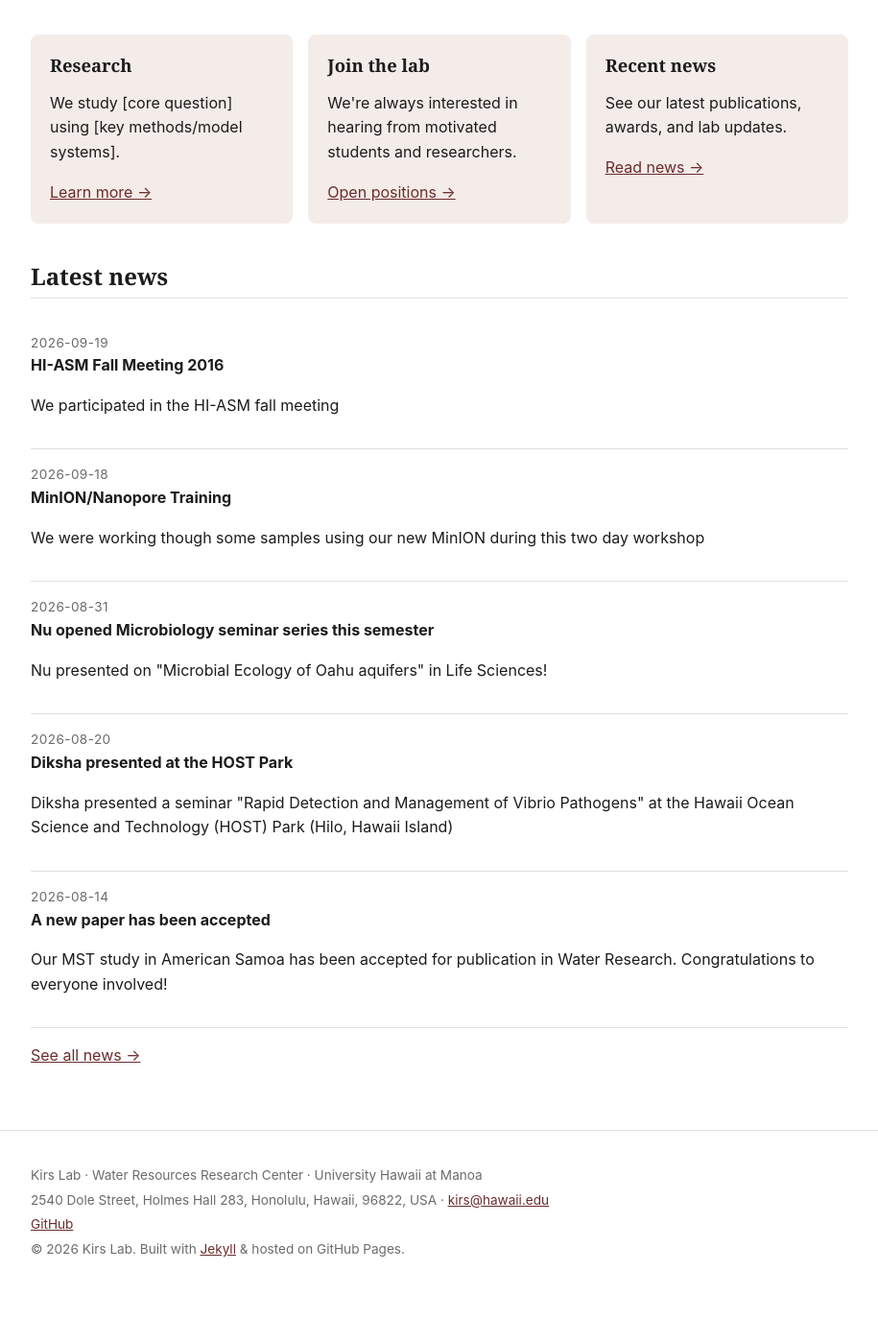
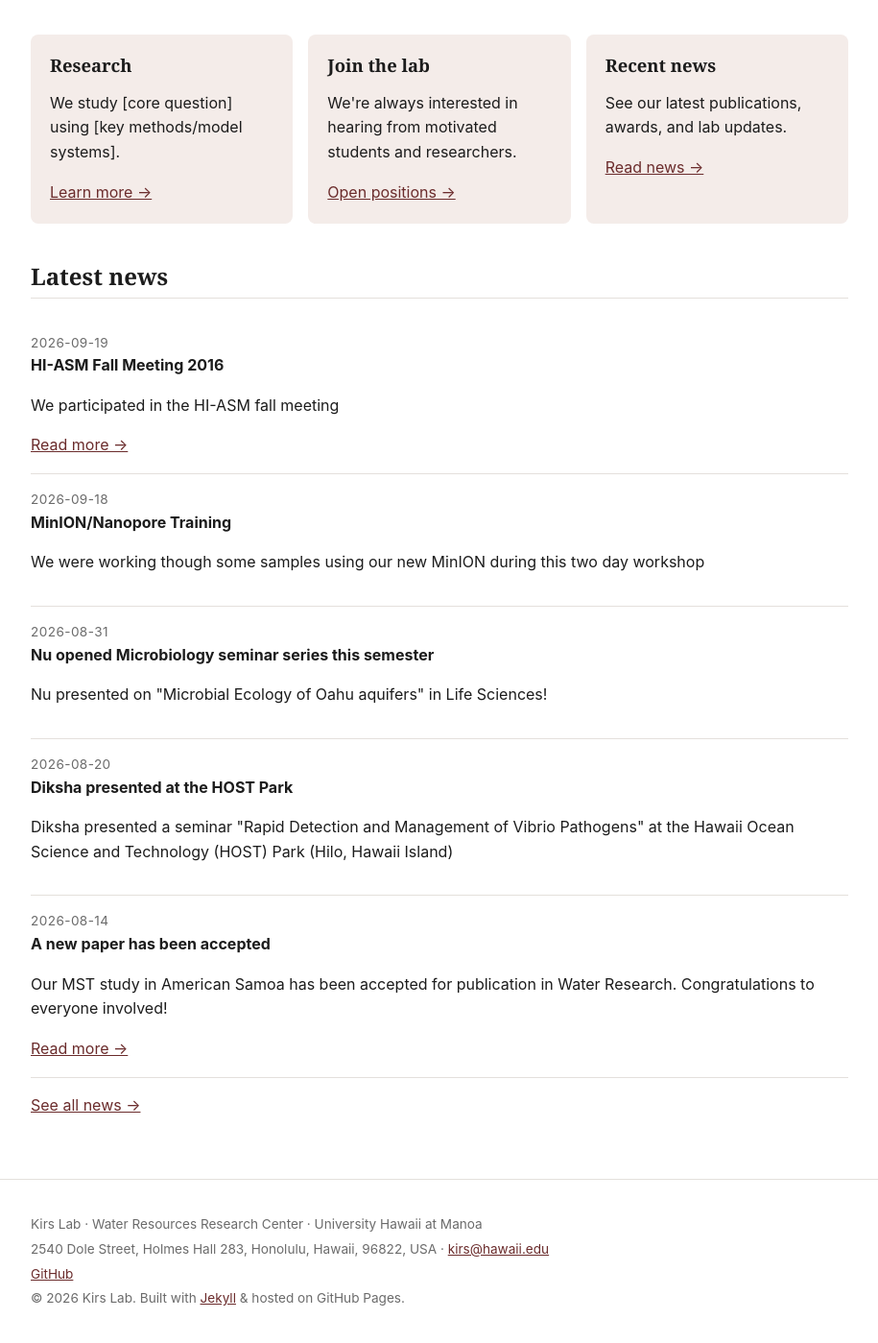
Before and after one commit to MarekKirs/marekkirs.github.io, a Jekyll site: the page built from index.md, in a window 1280 px wide and 1400 px high, scrolled down 573 px. Shown: the whole window at 96% size, without its empty margins (182-1097 px from the left). Built offline with Jekyll 4.4.1, drawn with Linux system fonts in a browser that asks for light colours; before the commit the page ends 1922 px from its top, so only the background shows below that.

Commit message:
Update index.md

```diff
--- a/index.md
+++ b/index.md
@@ -35,6 +35,7 @@ title: KirsLab
   <div class="news-date">{{ item.date }}</div>
   <strong>{{ item.title }}</strong>
   <p>{{ item.summary }}</p>
+  {% if item.link %}<a href="{{ item.link }}">Read more &rarr;</a>{% endif %}
 </div>
 {% endfor %}
 
```
